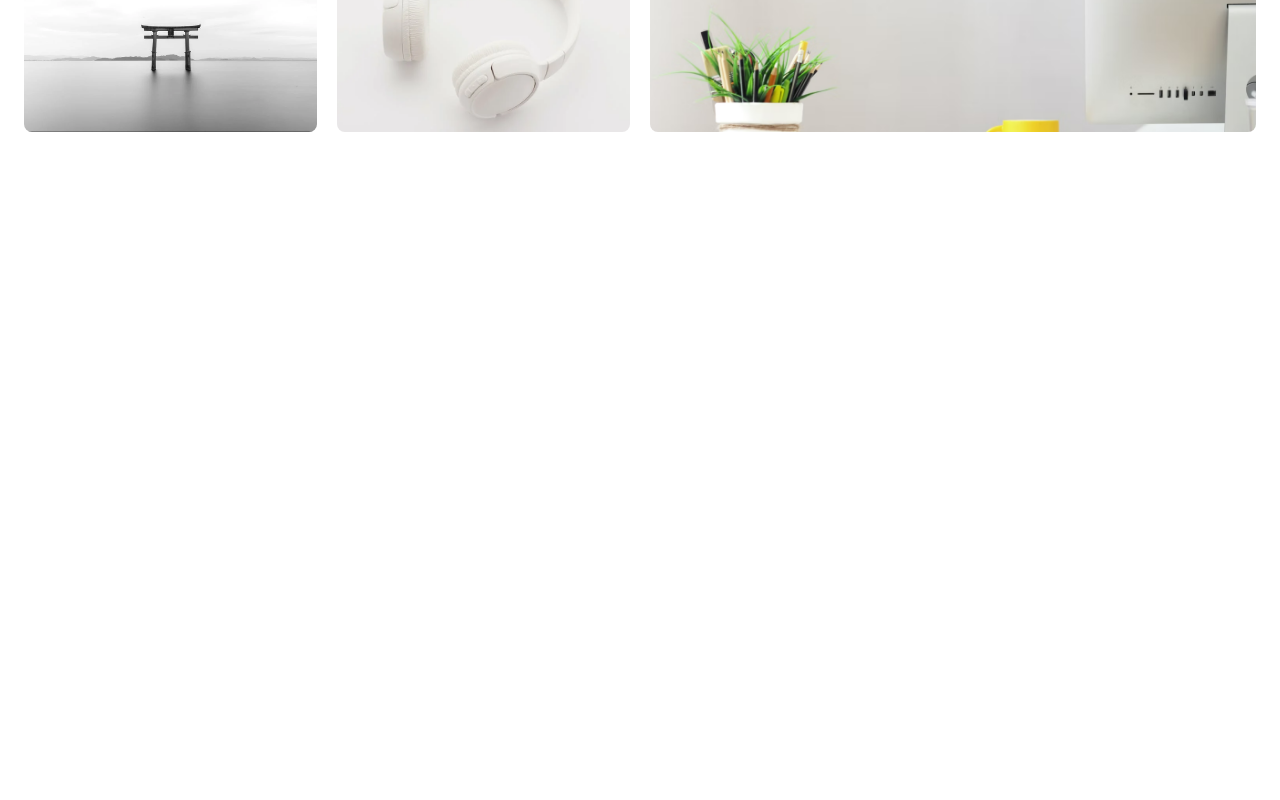
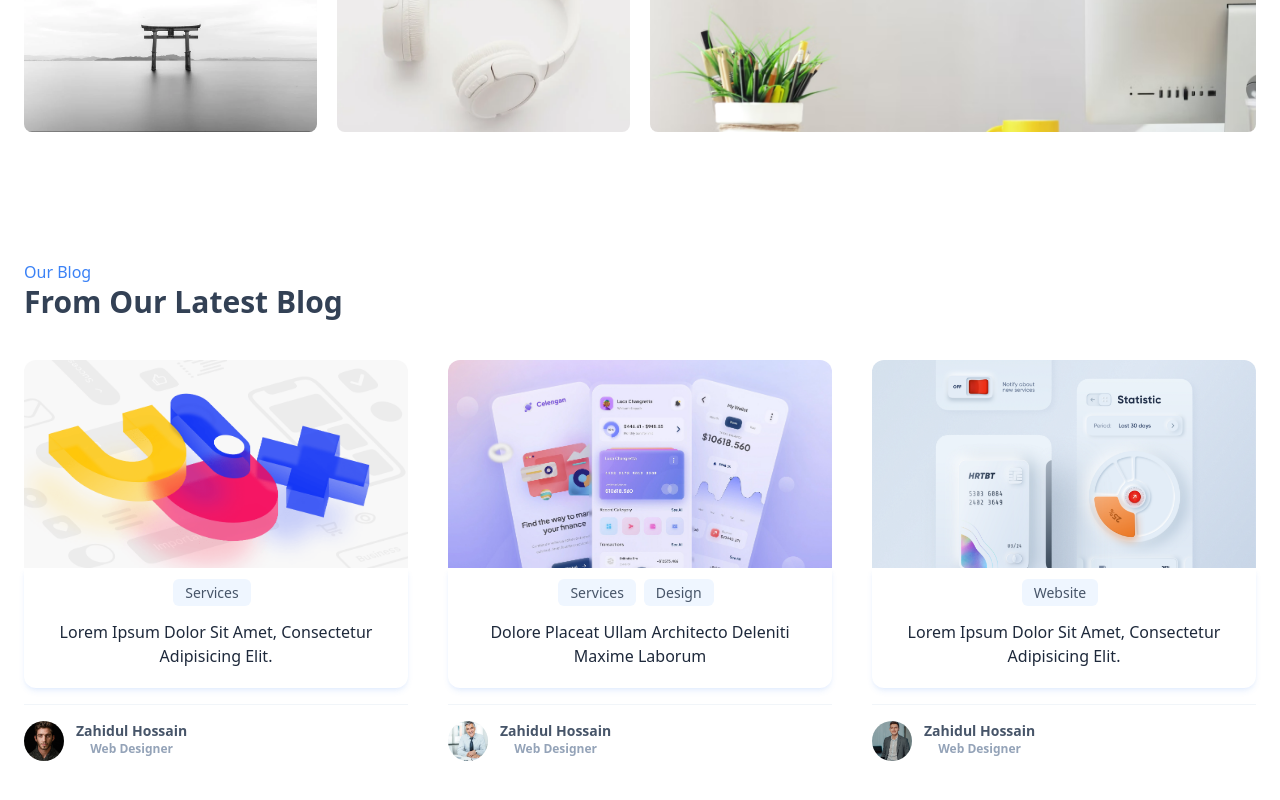
Before and after one commit to ehabsommad/mobxd-tailwind-react-typescript, a React (Create React App) app: page / in a window 1280 px wide. Shown: the part 5122-5922 px from the top of the page. Before the commit the page ends 5318 px from the top, so only its background shows below. Built offline with nearby package versions, Linux system fonts and the light colour scheme; some icons are missing.

Commit message:
commit-Blog-section-end

```diff
--- a/src/App.tsx
+++ b/src/App.tsx
@@ -840,6 +840,157 @@ function App() {
       </section>
       {/*====== END Portfolio ======*/}
 
+      {/*====== Blog ======*/}
+      <section className="py-16">
+        <div className="mx-auto max-w max-w-7xl px-8 md:px-6">
+          {/* heading text*/}
+          <div className="mb-5 sm:mb-10">
+            <p className=" text-left font-medium text-blue-500">Our Blog</p>
+            <h1 className="text-left text-2xl font-bold text-slate-700 sm:text-3xl">
+              From Our Latest Blog
+            </h1>
+          </div>
+          {/* wrapper*/}
+          <div className="grid gap-6 sm:grid-cols-2 md:grid-cols-3 lg:gap-10">
+            {/* single Blog*/}
+            <div className="w-full duration-200 hover:scale-95">
+              <div className="max-h-52 w-full overflow-hidden rounded-t-xl">
+                <img
+                  src={require("./resources/images/blog/blog-1.png")}
+                  alt="Blog img"
+                  className="w-full"
+                />
+              </div>
+              <div className="rounded-b-xl px-5 pb-5 pt-3 shadow-md shadow-blue-500/10">
+                <div className="div">
+                  <a
+                    href="#"
+                    className="mr-2 rounded-md bg-blue-50 px-3 py-1
+                    text-sm text-slate-600"
+                  >
+                    Services
+                  </a>
+                  <a
+                    href="#"
+                    className="block pt-4 font-medium capitalize
+                    text-slate-800 hover:text-blue-500"
+                  >
+                    Lorem Ipsum Dolor Sit Amet, Consectetur Adipisicing Elit.
+                  </a>
+                </div>
+              </div>
+              <hr className="my-4 border-slate-100" />
+              <div className="flex">
+                <img
+                  src={require("./resources/images/blog/user-1.png")}
+                  alt="user img"
+                  className="mr-3 h-10 w-10 rounded-full object-cover"
+                />
+                <p className="text-sm font-semibold capitalize text-slate-600">
+                  Zahidul Hossain{" "}
+                  <span className="block text-xs text-slate-400">
+                    Web Designer
+                  </span>
+                </p>
+              </div>
+            </div>
+
+            {/* single Blog*/}
+            <div className="w-full duration-200 hover:scale-95">
+              <div className="max-h-52 w-full overflow-hidden rounded-t-xl">
+                <img
+                  src={require("./resources/images/blog/blog-2.png")}
+                  alt="Blog img"
+                  className="w-full"
+                />
+              </div>
+              <div className="rounded-b-xl px-5 pb-5 pt-3 shadow-md shadow-blue-500/10">
+                <div className="div">
+                  <a
+                    href="#"
+                    className="mr-2 rounded-md bg-blue-50 px-3 py-1
+                    text-sm text-slate-600"
+                  >
+                    Services
+                  </a>
+                  <a
+                    href="#"
+                    className="mr-2 rounded-md bg-blue-50 px-3 py-1
+                    text-sm text-slate-600"
+                  >
+                    Design
+                  </a>
+                  <a
+                    href="#"
+                    className="block pt-4 font-medium capitalize
+                    text-slate-800 hover:text-blue-500"
+                  >
+                    Dolore Placeat Ullam Architecto Deleniti Maxime Laborum
+                  </a>
+                </div>
+              </div>
+              <hr className="my-4 border-slate-100" />
+              <div className="flex">
+                <img
+                  src={require("./resources/images/blog/user-2.png")}
+                  alt="user img"
+                  className="mr-3 h-10 w-10 rounded-full object-cover"
+                />
+                <p className="text-sm font-semibold capitalize text-slate-600">
+                  Zahidul Hossain{" "}
+                  <span className="block text-xs text-slate-400">
+                    Web Designer
+                  </span>
+                </p>
+              </div>
+            </div>
+
+            {/* single Blog*/}
+            <div className="w-full duration-200 hover:scale-95">
+              <div className="max-h-52 w-full overflow-hidden rounded-t-xl">
+                <img
+                  src={require("./resources/images/blog/blog-3.png")}
+                  alt="Blog img"
+                  className="w-full"
+                />
+              </div>
+              <div className="rounded-b-xl px-5 pb-5 pt-3 shadow-md shadow-blue-500/10">
+                <div className="div">
+                  <a
+                    href="#"
+                    className=" mr-2 rounded-md bg-blue-50 px-3 py-1 text-sm text-slate-600"
+                  >
+                    Website
+                  </a>
+                  <a
+                    href="#"
+                    className="block pt-4 font-medium capitalize
+                    text-slate-800 hover:text-blue-500"
+                  >
+                    Lorem Ipsum Dolor Sit Amet, Consectetur Adipisicing Elit.
+                  </a>
+                </div>
+              </div>
+              <hr className="my-4 border-slate-100" />
+              <div className="flex">
+                <img
+                  src={require("./resources/images/blog/user-3.png")}
+                  alt="user img"
+                  className="mr-3 h-10 w-10 rounded-full object-cover"
+                />
+                <p className="text-sm font-semibold capitalize text-slate-600">
+                  Zahidul Hossain{" "}
+                  <span className="block text-xs text-slate-400">
+                    Web Designer
+                  </span>
+                </p>
+              </div>
+            </div>
+          </div>
+        </div>
+      </section>
+      {/*====== END Blog ======*/}
+
 
     </div>
   );
```
